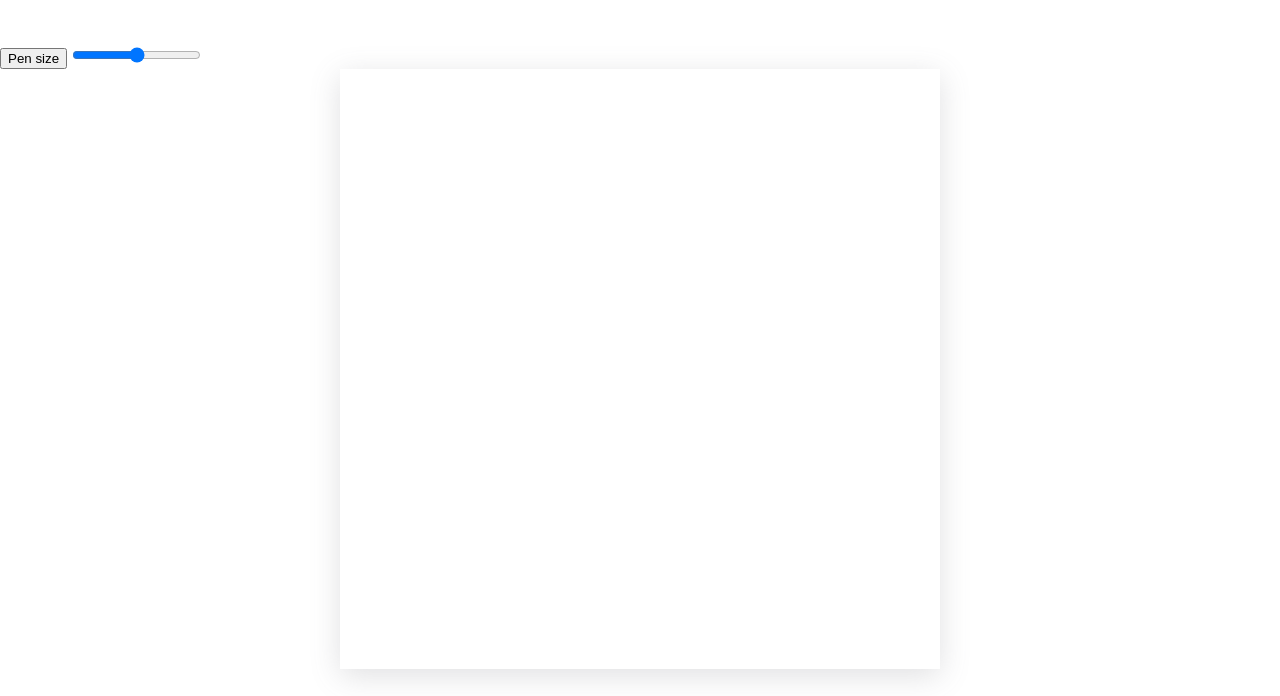
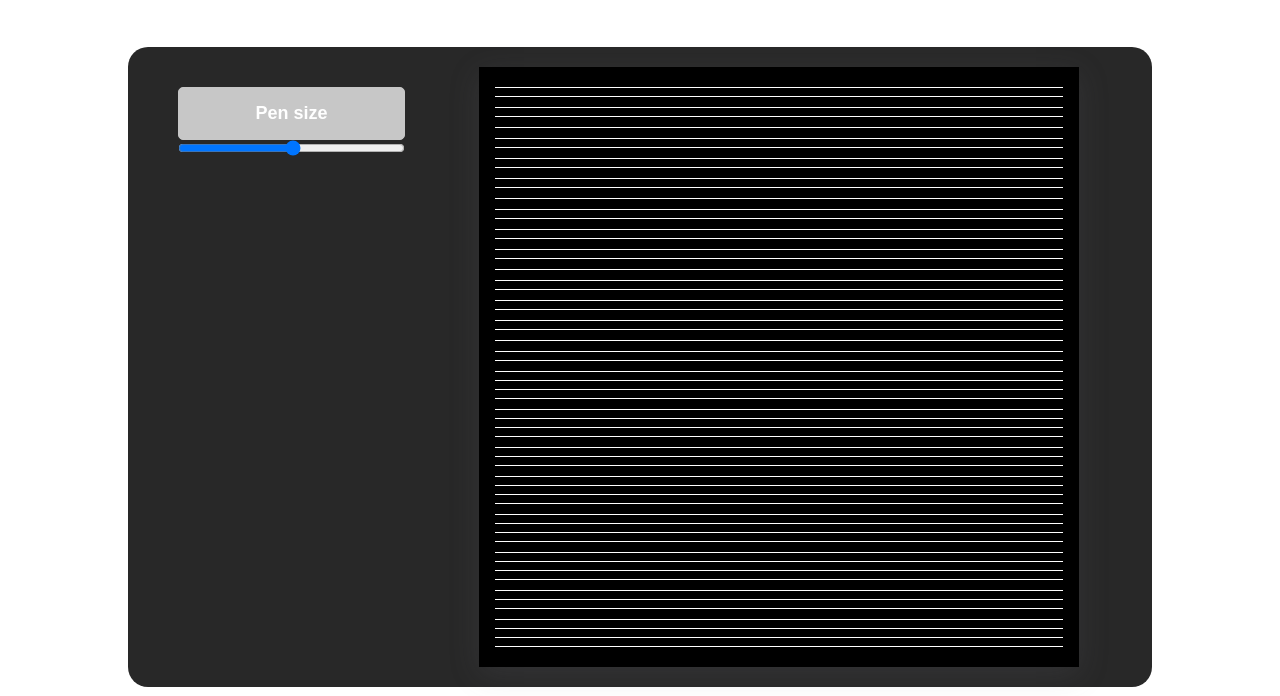
Before and after one commit to tinatronic/odin-etchasketch, a plain HTML site: page index.html in a window 1280 px wide. Shown: the part 99-795 px from the top of the page. Drawn offline with Linux system fonts and the light colour scheme.

Commit message:
feat: main and control styling

```diff
--- a/style.css
+++ b/style.css
@@ -38,17 +38,35 @@ footer a:hover {
 }
 
 main {
-    margin: 20px 0 30px 0;
+    max-width: 1024px;
+    margin: 20px auto 50px auto;
+    padding: 20px 50px;
+    background-color: var(--dark-colour);
+    border-radius: 20px;
+    display: flex;
+}
+
+#controls {
+    width: 30%;
+    padding: 20px 50px 20px 0;
+    display: flex;
+    flex-direction: column;
 }
 
 #canvas {
     display: grid;
-    grid-template-rows: repeat(16, 1fr);
-    grid-template-columns: repeat(16, 1fr);
+    position: relative;
     width: 600px;
     height: 600px;
     margin: auto;
+    border: 15px solid black;
     box-shadow: rgba(100, 100, 111, 0.2) 0px 7px 29px 0px;
+}
+
+.canvas__cell {
+    display: inline-block;
+    border: 1px solid black;
+    background-color: #FFF;
 }
 
 .canvas__cell--empty {
@@ -58,3 +76,14 @@ main {
 .canvas__cell--filled {
     background-color: var(--dark-colour);
 }
+
+.btn {
+    font-size: 18px;
+    font-weight: 700;
+    color: #FFF;
+    background-color: var(--light-colour);
+    border: 1px solid var(--light-colour);
+    border-radius: 5px;
+    padding: 15px 10px;
+    cursor: pointer;
+}
```
